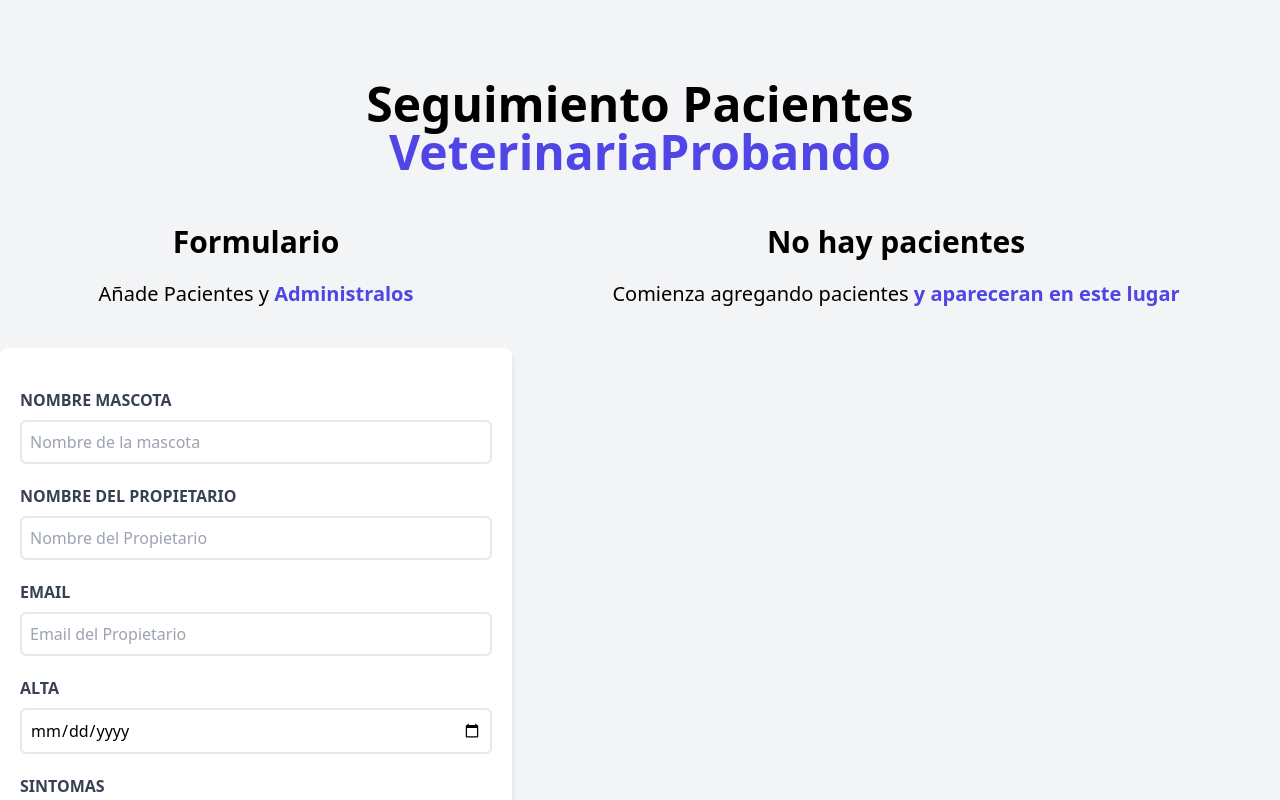
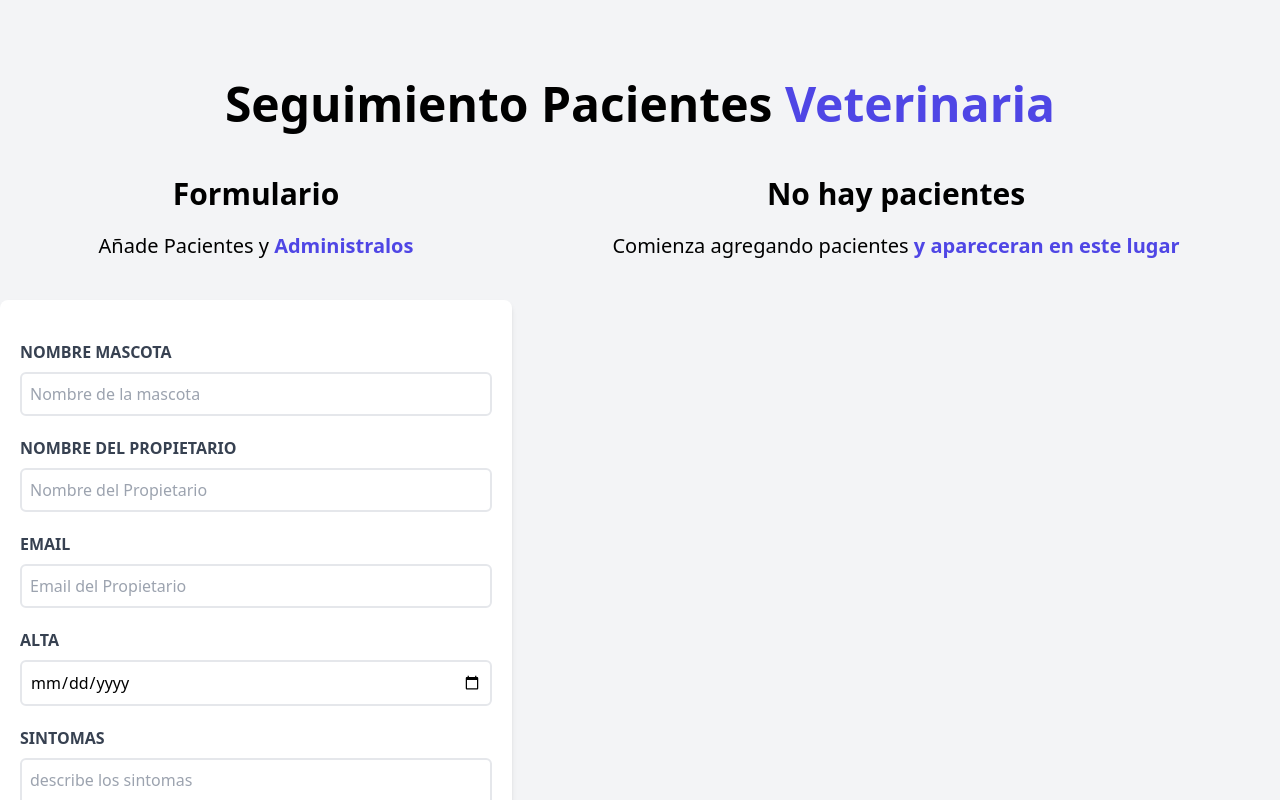
Before and after one commit to juniorflag/citas-veterinaria-react, a React (Vite) app: page / in a window 1280 px wide. Shown: the top 800 px of the page. Built offline with nearby package versions, Linux system fonts and the light colour scheme.

Commit message:
agregando cambios para probar integracion continua2

```diff
--- a/src/components/Header.jsx
+++ b/src/components/Header.jsx
@@ -1,7 +1,7 @@
 const Header = () => {
   return (
 
-    <h1 className="font-black text-5xl text-center md:w-2/3  mx-auto" >Seguimiento Pacientes {""} <span className="text-indigo-600" >VeterinariaProbando</span> </h1>
+    <h1 className="font-black text-5xl text-center md:w-2/3  mx-auto" >Seguimiento Pacientes {""} <span className="text-indigo-600" >Veterinaria</span> </h1>
 
   );
 };
```
